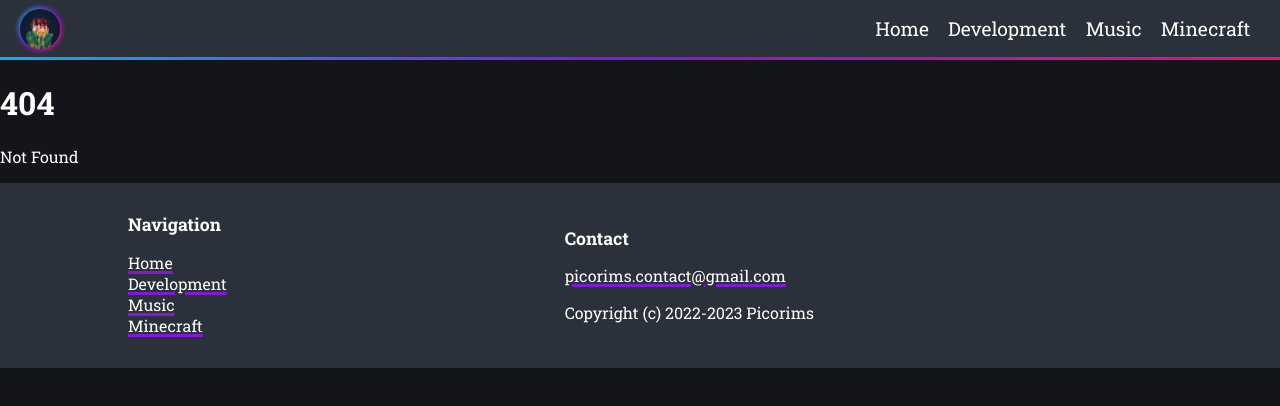
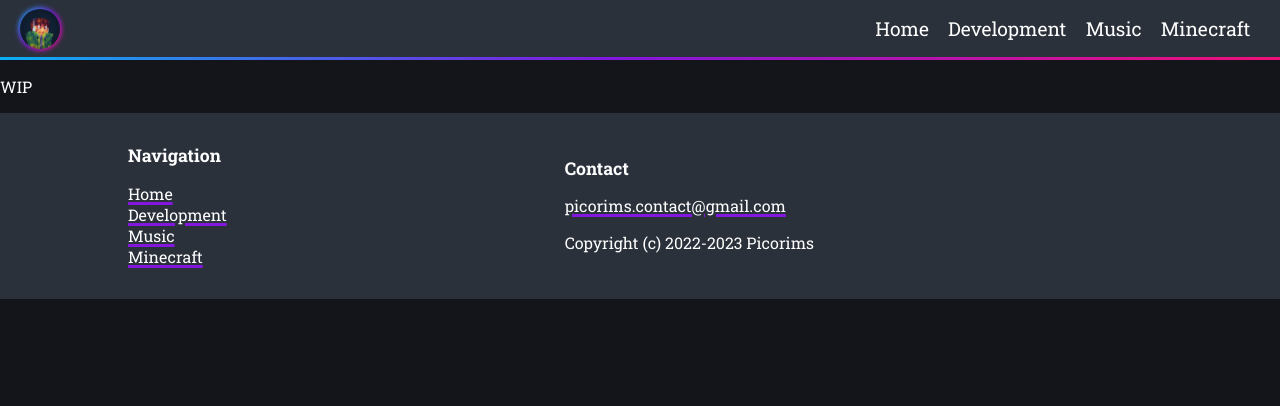
Before and after one commit to Picorims/picorims.github.io, a SvelteKit app: page /development in a window 1280 px wide. Before the commit this address had no page. Shown: the top 406 px of the page. Built offline with nearby package versions, Linux system fonts and the light colour scheme.

Commit message:
create other pages

```diff
--- /dev/null
+++ b/src/routes/development/+page.svelte
@@ -0,0 +1 @@
+<p>WIP</p>
--- /dev/null
+++ b/src/routes/minecraft/+page.svelte
@@ -0,0 +1 @@
+<p>WIP</p>
--- /dev/null
+++ b/src/routes/music/+page.svelte
@@ -0,0 +1 @@
+<p>WIP</p>
```
